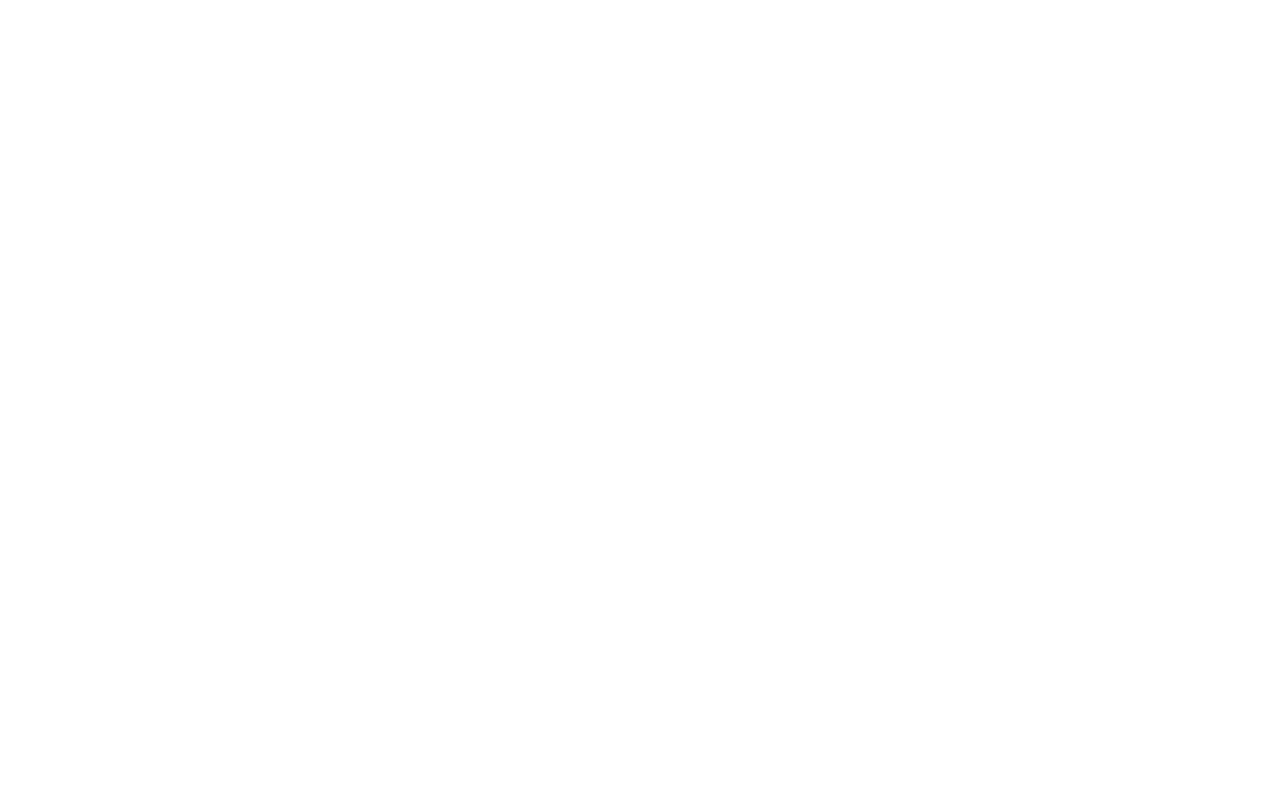
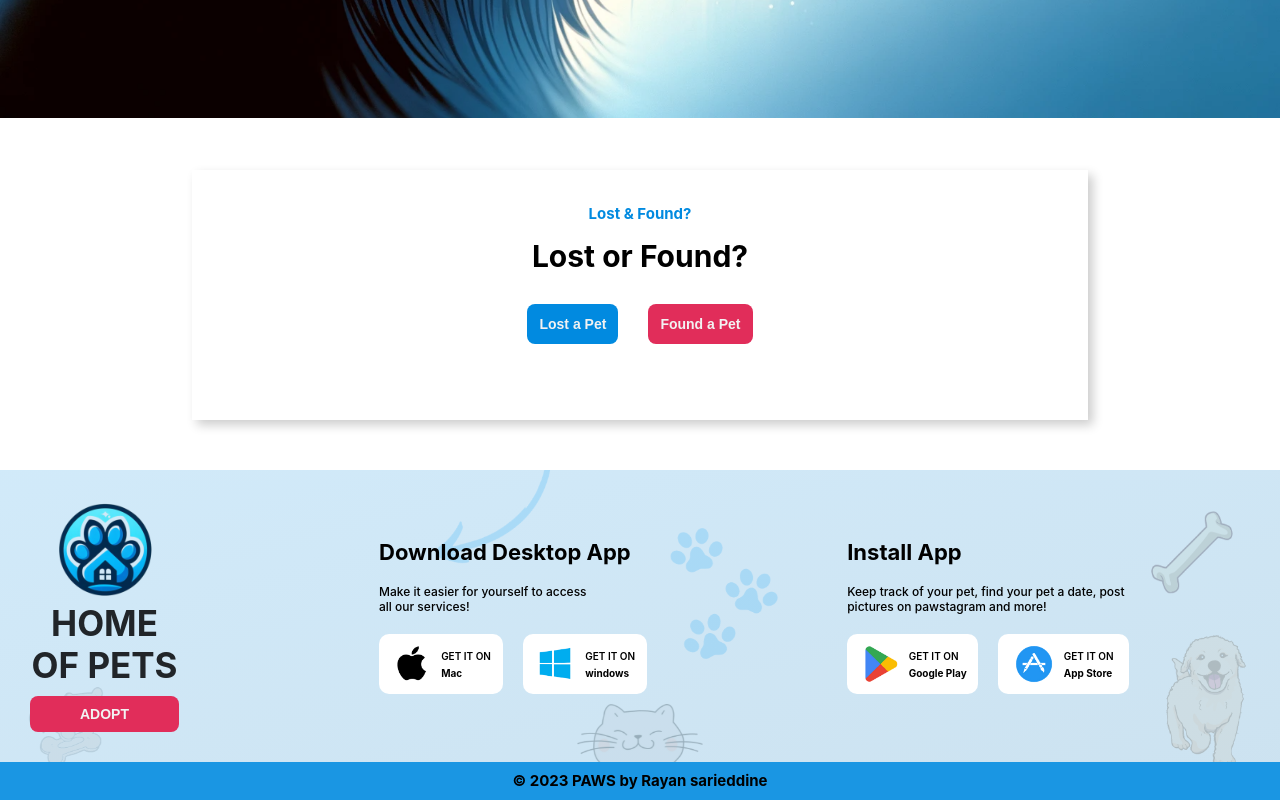
Before and after one commit to Rayan-Sarieddine/paws, a React (Create React App) app in the folder frontend/: page /lost-found-main in a window 1280 px wide. Shown: the part 695-1495 px from the top of the page. Before the commit the page ends 800 px from the top, so only its background shows below. Built offline with nearby package versions, Linux system fonts and the light colour scheme.

Commit message:
implemented lost or found page

```diff
--- /dev/null
+++ b/frontend/src/domain/components/page components/LostFoundMain/LostOrFound/index.jsx
@@ -0,0 +1,32 @@
+import React from "react";
+import "./style.css";
+import { useNavigate } from "react-router-dom";
+function LostOrFound() {
+  const navigate = useNavigate();
+  return (
+    <div className="lostorfound">
+      <p className="lostorfound-title">Lost & Found?</p>
+      <h3 className="lostorfound-text">Lost or Found?</h3>
+      <div className="lostorfound-btns">
+        <button
+          className="btn lost-btn"
+          onClick={() => {
+            navigate("/lost-found-reporting");
+          }}
+        >
+          Lost a Pet
+        </button>
+        <button
+          className="btn found-btn"
+          onClick={() => {
+            navigate("/found-reporting");
+          }}
+        >
+          Found a Pet
+        </button>
+      </div>
+    </div>
+  );
+}
+
+export default LostOrFound;
--- /dev/null
+++ b/frontend/src/domain/components/page components/LostFoundMain/LostOrFound/style.css
@@ -0,0 +1,29 @@
+.lostorfound {
+  padding: 3.5rem;
+  width: 70%;
+  min-height: 25rem;
+  margin: 0 auto;
+  box-shadow: 5px 5px 10px rgba(0, 0, 0, 0.2);
+  text-align: center;
+  margin-top: 5rem;
+  margin-bottom: 5rem;
+}
+.lostorfound p {
+  font-size: 1.5rem;
+  margin-bottom: 1.5rem;
+  color: var(--primary);
+  font-weight: 700;
+}
+.lostorfound h3 {
+  font-size: 3rem;
+  margin-bottom: 3rem;
+}
+.lostorfound-btns {
+  display: flex;
+  align-items: center;
+  justify-content: center;
+  gap: 3rem;
+}
+.found-btn {
+  background-color: var(--secondary);
+}
--- a/frontend/src/domain/pages/LostFoundMain/index.jsx
+++ b/frontend/src/domain/pages/LostFoundMain/index.jsx
@@ -1,7 +1,18 @@
 import React from "react";
 import "./style.css";
+import Nav from "../../components/common/Nav";
+import HeaderImg from "../../components/common/HeaderImg";
+import Footer from "../../components/common/Footer";
+import LostOrFound from "../../components/page components/LostFoundMain/LostOrFound";
 function LostFoundMain() {
-  return <div>LostFoundMain</div>;
+  return (
+    <div>
+      <Nav />
+      <HeaderImg img_link="lost-hero.png" />
+      <LostOrFound />
+      <Footer />
+    </div>
+  );
 }
 
 export default LostFoundMain;
```
